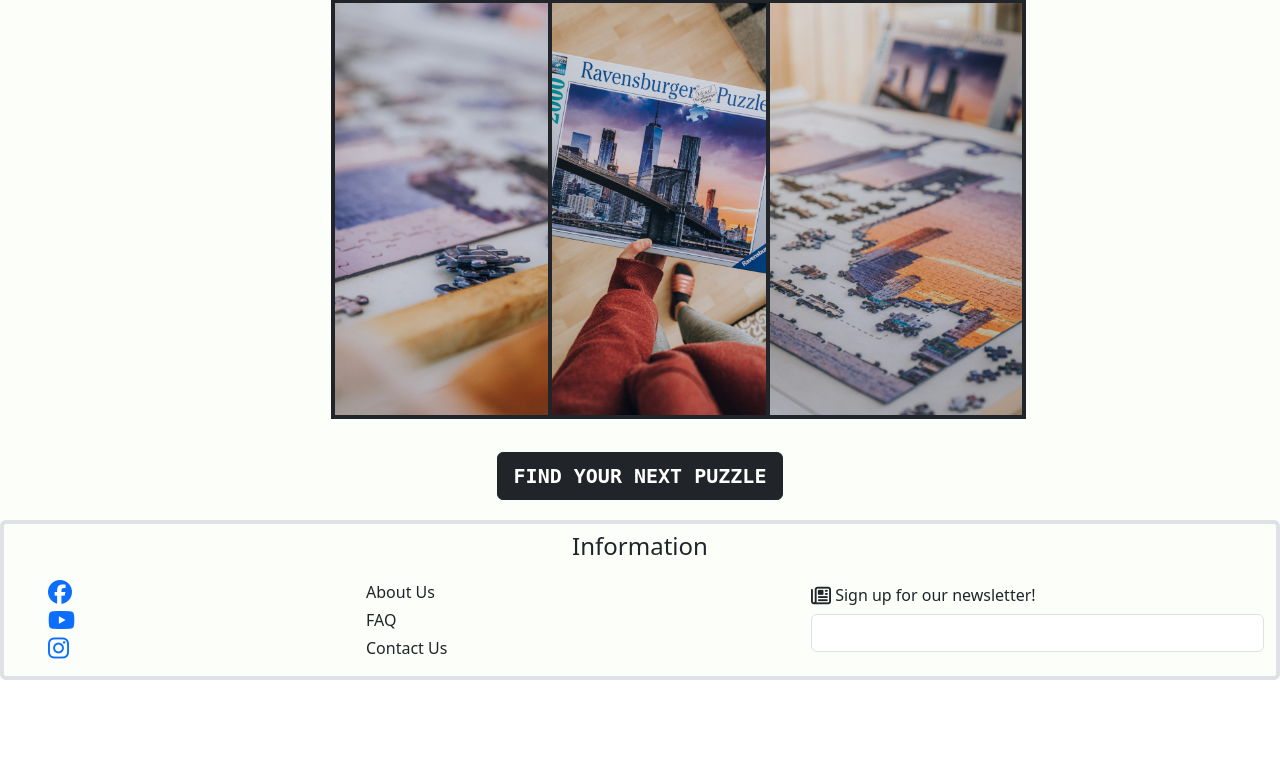
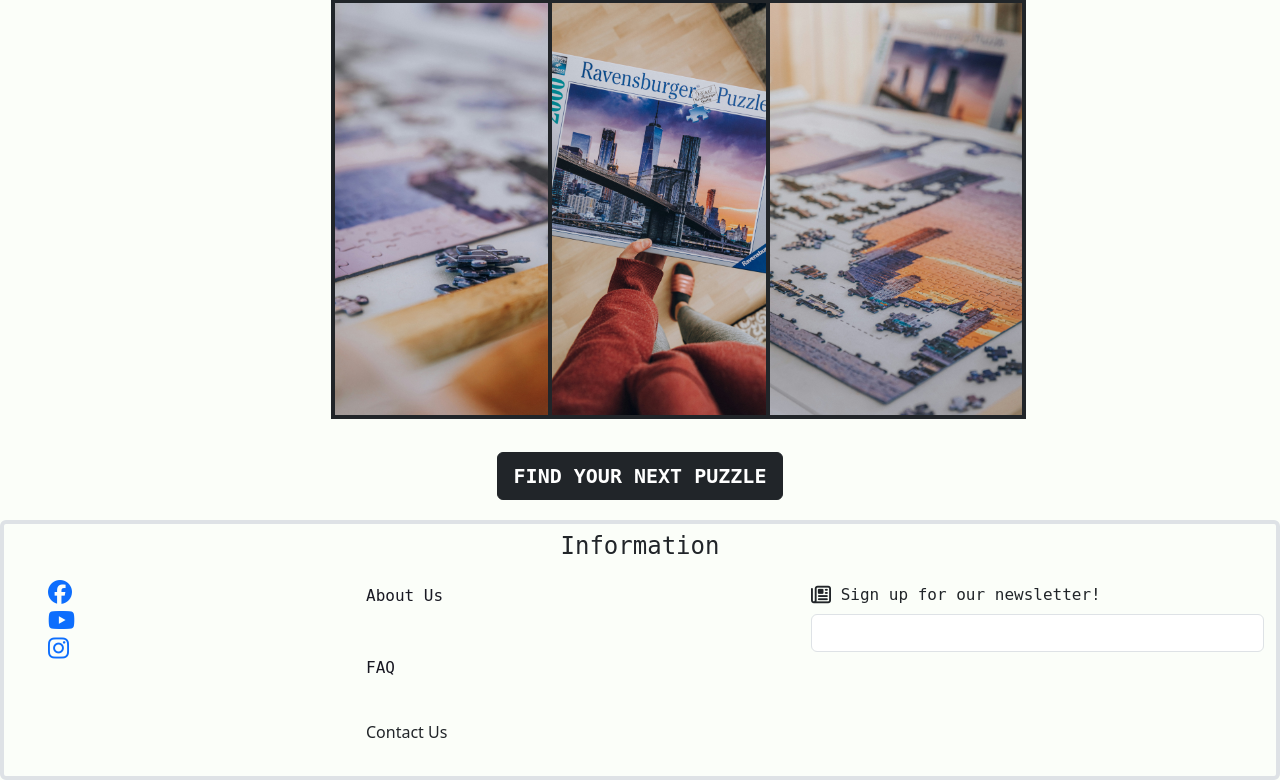
Before and after one commit to ZoeMacf/perfect-fit, a Django app: page / in a window 1280 px wide. Shown: the part 302-1082 px from the top of the page. Before the commit the page ends 982 px from the top, so only its background shows below. Run offline with Django 5.2, Linux system fonts and the light colour scheme; parts of the project's set-up code (start-up, migrations or seed data) failed here and were passed over; some libraries are stand-ins or nearby versions; some web fonts are replaced.

Commit message:
update footer links

```diff
--- a/static/css/base.css
+++ b/static/css/base.css
@@ -175,3 +175,33 @@ margin: 5px;
 .further-information li {
   list-style-type: none;
 }
+
+.footer-link a {
+  text-decoration: none;
+  color: #191923;
+}
+
+/* https://www.30secondsofcode.org/css/s/hover-underline-animation/ */
+.hover-underline-animation {
+  display: inline-block;
+  position: relative;
+  color: #FBFEF9;
+}
+
+.hover-underline-animation::after {
+  content: '';
+  position: absolute;
+  width: 100%;
+  transform: scaleX(0);
+  height: 2px;
+  bottom: 0;
+  left: 0;
+  background-color: #191923;
+  transform-origin: bottom right;
+  transition: transform 0.25s ease-out;
+}
+
+.hover-underline-animation:hover::after {
+  transform: scaleX(1);
+  transform-origin: bottom left;
+}
--- a/templates/includes/footer.html
+++ b/templates/includes/footer.html
@@ -3,7 +3,7 @@
 <div class="container-fluid border border-4 rounded footer-style">
   <div class="row">
     <div class="col-12 text-center py-2">
-      <h4>Information</h4>
+      <h4 class="content-font">Information</h4>
     </div>
     <div class="col-3 text-left social-media">
       <ul>
@@ -26,13 +26,17 @@
     </div>
     <div class="col further-information">
       <ul>
-        <li class="my-1">About Us</li>
-        <li class="my-1">FAQ</li>
-        <li class="my-1">Contact Us</li>
+        <li class="my-2 footer-link content-font hover-underline-animation"><a href="{% url 'about_us' %}">About Us</a></li>
+        <hr class="border-0">
+        <li class="my-2 footer-link content-font hover-underline-animation"><a href="{% url 'faq' %}">FAQ</a></li>
+        <hr class="border-0">
+        <li class="my-2">Contact Us</li>
+        <hr class="border-0">
+
       </ul>
     </div>
     <div class="col">
-        <label for="inputNewsletter" class="col-form-label"><i class="fa-regular fa-newspaper fa-lg"></i> Sign up for our newsletter!</label>
+        <label for="inputNewsletter" class="col-form-label content-font"><i class="fa-regular fa-newspaper fa-lg"></i> Sign up for our newsletter!</label>
       <div class="col">
         <input type="" id="inputNewsletter" class="form-control">
       </div>
```
